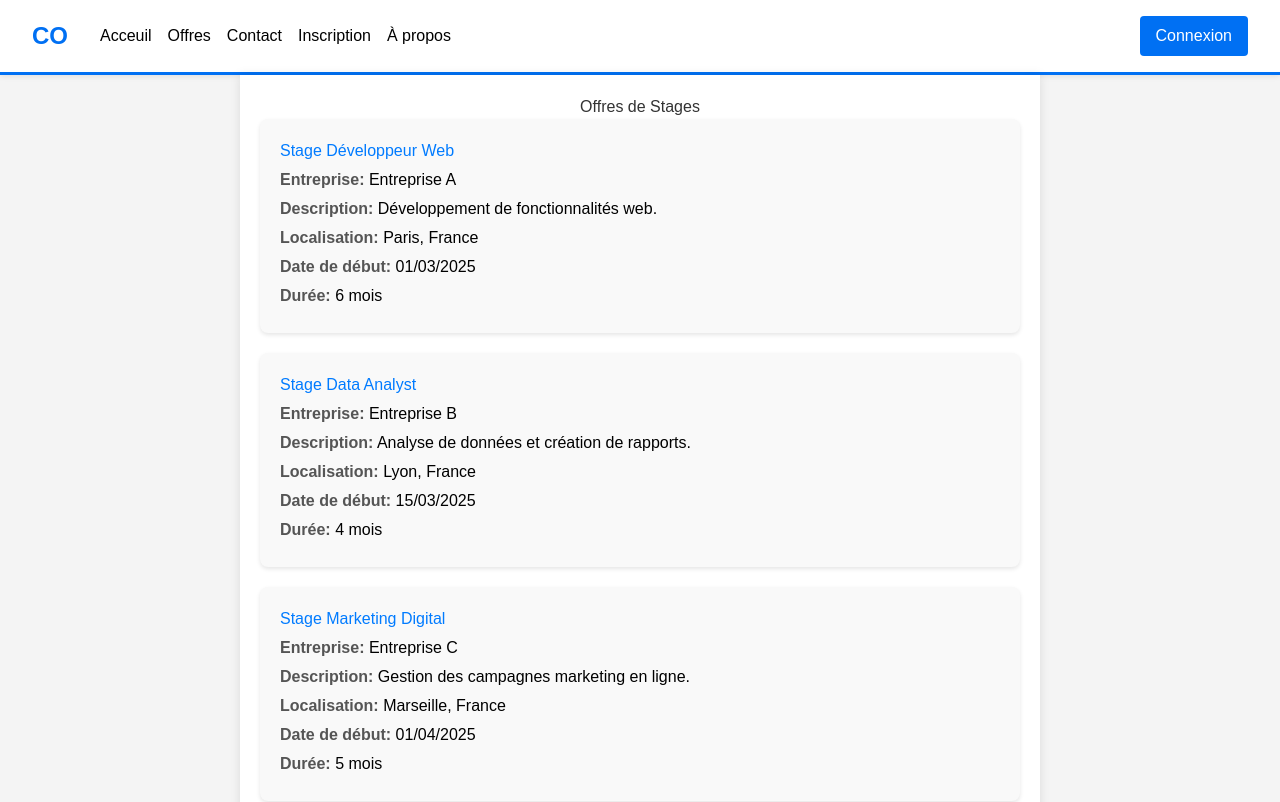
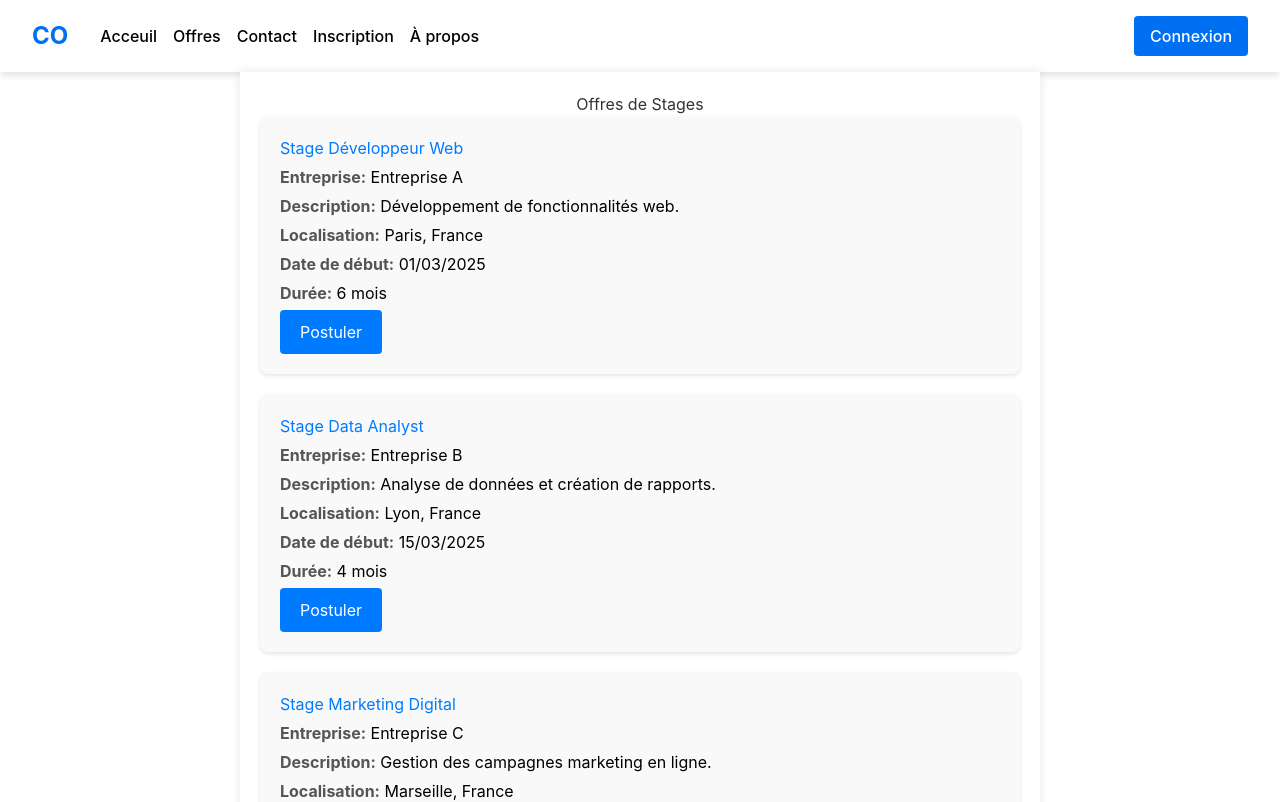
Before and after one commit to CES-OFFRES-Team/CES-OFFRES, a Next.js app: page /Offres in a window 1280 px wide. Shown: the top 802 px of the page. Built offline with nearby package versions, Linux system fonts and the light colour scheme.

Commit message:
Ajout d'un boutton postuler + traduction de la page contact

```diff
--- a/src/app/Contact/page.js
+++ b/src/app/Contact/page.js
@@ -2,10 +2,10 @@
 export default function ContactPage() {
   return (
     <div style={{ padding: "2rem" }}>
-      <h1>Contact Us</h1>
+      <h1>Contactez nous</h1>
       <form className="contact-form">
         <div className="form-group">
-          <label htmlFor="name">Name</label>
+          <label htmlFor="name">Nom</label>
           <input type="text" id="name" name="name" required />
         </div>
         <div className="form-group">
@@ -16,7 +16,7 @@ export default function ContactPage() {
           <label htmlFor="message">Message</label>
           <textarea id="message" name="message" rows="5" required></textarea>
         </div>
-        <button type="submit">Send</button>
+        <button type="submit">Envoyer</button>
       </form>
     </div>
   );
--- a/src/app/Offres/Offres.css
+++ b/src/app/Offres/Offres.css
@@ -1,11 +1,178 @@
-/* Offres.css */
-body {
-    font-family: Arial, sans-serif;
-    background-color: #f4f4f4;
+/* globals.css */
+@tailwind base;
+@tailwind components;
+@tailwind utilities;
+
+:root {
+    --background: #ffffff; /* Blanc */
+    --foreground: #000000; /* Noir */
+    --primary: #0070f3;
+    --secondary: #1a1a1a;
+}
+
+@media (prefers-color-scheme: dark) {
+    :root {
+        --background: #ffffff;
+        --foreground: #0070f3;
+        --primary: #0070f3;
+        --secondary: #ededed;
+    }
+}
+
+html, body {
+    height: 100%;
     margin: 0;
     padding: 0;
 }
 
+body {
+    display: flex;
+    flex-direction: column;
+    color: var(--foreground);
+    background: var(--background);
+    font-family: -apple-system, BlinkMacSystemFont, "Segoe UI", Roboto, "Helvetica Neue", Arial, "Noto Sans", sans-serif, "Apple Color Emoji", "Segoe UI Emoji", "Segoe UI Symbol", "Noto Color Emoji";
+}
+
+.header {
+    background-color: var(--background);
+    box-shadow: 0 4px 6px rgba(0, 0, 0, 0.1);
+    padding: 1rem 2rem;
+}
+
+.header-content {
+    display: flex;
+    align-items: center;
+    justify-content: flex-start; /* Align items to the left */
+    width: 100%;
+}
+
+.logo {
+    font-size: 1.5rem;
+    font-weight: bold;
+    color: var(--primary);
+    margin-right: 2rem; /* Add some space between the logo and the nav */
+}
+
+nav {
+    display: flex;
+}
+
+nav ul {
+    list-style: none;
+    display: flex;
+    gap: 1rem;
+    margin: 0;
+    padding: 0;
+}
+
+nav ul li {
+    margin: 0;
+}
+
+nav ul li a {
+    text-decoration: none;
+    color: var(--foreground);
+    font-weight: 500;
+}
+
+nav ul li a:hover {
+    color: var(--primary);
+}
+
+.login-button {
+    background-color: var(--primary);
+    color: white;
+    padding: 0.5rem 1rem;
+    border-radius: 4px;
+    text-decoration: none;
+    font-weight: 500;
+    transition: background-color 0.3s ease;
+    margin-left: auto; /* Push the login button to the right */
+}
+
+.login-button:hover {
+    background-color: #005bb5;
+}
+
+.bottom-bar {
+    width: 100%;
+    height: 3px;
+    background-color: var(--primary);
+    margin-top: 0rem;
+}
+
+.contact-form,
+.inscription-form,
+.login-form {
+    display: flex;
+    flex-direction: column;
+    gap: 1rem;
+    max-width: 600px;
+    margin: 0 auto;
+    padding: 2rem;
+    background-color: var(--background);
+    border-radius: 8px;
+    box-shadow: 0 4px 10px rgba(0, 0, 0, 0.1);
+}
+
+.form-group {
+    display: flex;
+    flex-direction: column;
+}
+
+.form-group label {
+    margin-bottom: 0.5rem;
+    font-weight: bold;
+}
+
+.form-group input {
+    padding: 0.75rem;
+    border: 1px solid #ccc;
+    border-radius: 4px;
+    font-size: 1rem;
+    color: var(--foreground);
+    background-color: var(--background);
+    transition: border-color 0.3s ease;
+    width: 100%; /* Make input fields take full width */
+}
+
+.form-group input:focus {
+    border-color: var(--primary);
+    outline: none;
+}
+
+button[type="submit"] {
+    padding: 0.75rem;
+    border: none;
+    border-radius: 4px;
+    background-color: var(--primary);
+    color: white;
+    font-size: 1rem;
+    cursor: pointer;
+    transition: background-color 0.3s ease;
+}
+
+button[type="submit"]:hover {
+    background-color: #005bb5;
+}
+
+footer {
+    text-align: center;
+    padding: 1rem;
+    background-color: var(--background);
+    box-shadow: 0 -4px 6px rgba(0, 0, 0, 0.1);
+}
+
+/* New styles to center the form */
+.center-container {
+    display: flex;
+    justify-content: center;
+    align-items: flex-start; /* Align items to the top */
+    min-height: 100vh;
+    padding-top: 2rem; /* Add some padding to the top */
+}
+
+/* Offres.css */
 .container {
     max-width: 800px;
     margin: 0 auto;
@@ -31,6 +198,9 @@ ul {
     border-radius: 8px;
     box-shadow: 0 2px 4px rgba(0, 0, 0, 0.1);
     transition: transform 0.3s ease, box-shadow 0.3s ease;
+    display: flex;
+    justify-content: space-between;
+    align-items: center;
 }
 
 .offre:hover {
@@ -50,3 +220,17 @@ ul {
 .offre strong {
     color: #555;
 }
+
+.postuler-button {
+    background-color: #007BFF;
+    color: white;
+    padding: 10px 20px;
+    border: none;
+    border-radius: 4px;
+    cursor: pointer;
+    transition: background-color 0.3s ease;
+}
+
+.postuler-button:hover {
+    background-color: #005bb5;
+}
--- a/src/app/Offres/page.js
+++ b/src/app/Offres/page.js
@@ -57,12 +57,17 @@ const OffresPage = () => {
             <ul>
                 {offresDeStages.map(offre => (
                     <li key={offre.id} className="offre">
+                        <div className="offre-content">
+                            <div className="offre-details">
                                 <h2>{offre.titre}</h2>
                                 <p><strong>Entreprise:</strong> {offre.entreprise}</p>
                                 <p><strong>Description:</strong> {offre.description}</p>
                                 <p><strong>Localisation:</strong> {offre.localisation}</p>
                                 <p><strong>Date de début:</strong> {offre.dateDebut}</p>
                                 <p><strong>Durée:</strong> {offre.duree}</p>
+                            </div>
+                            <button className="postuler-button">Postuler</button>
+                        </div>
                     </li>
                 ))}
             </ul>
```
Lines whose indentation alone changed are shown as unchanged.
